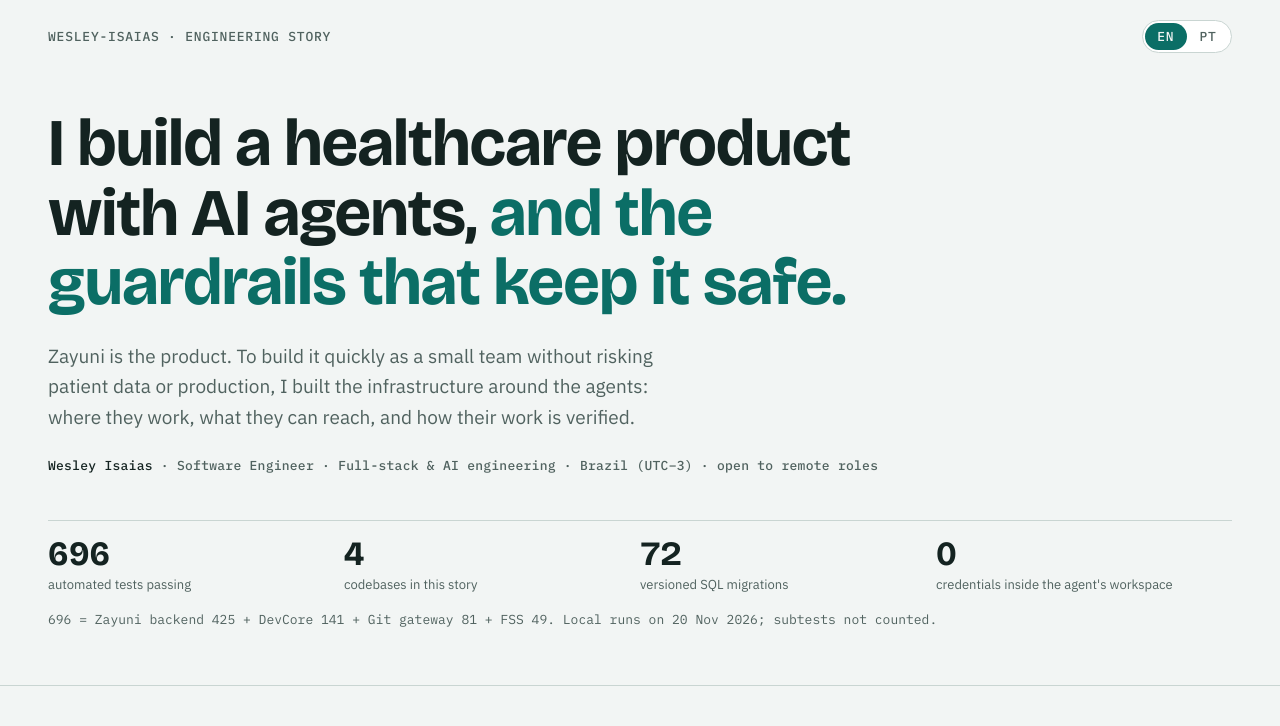
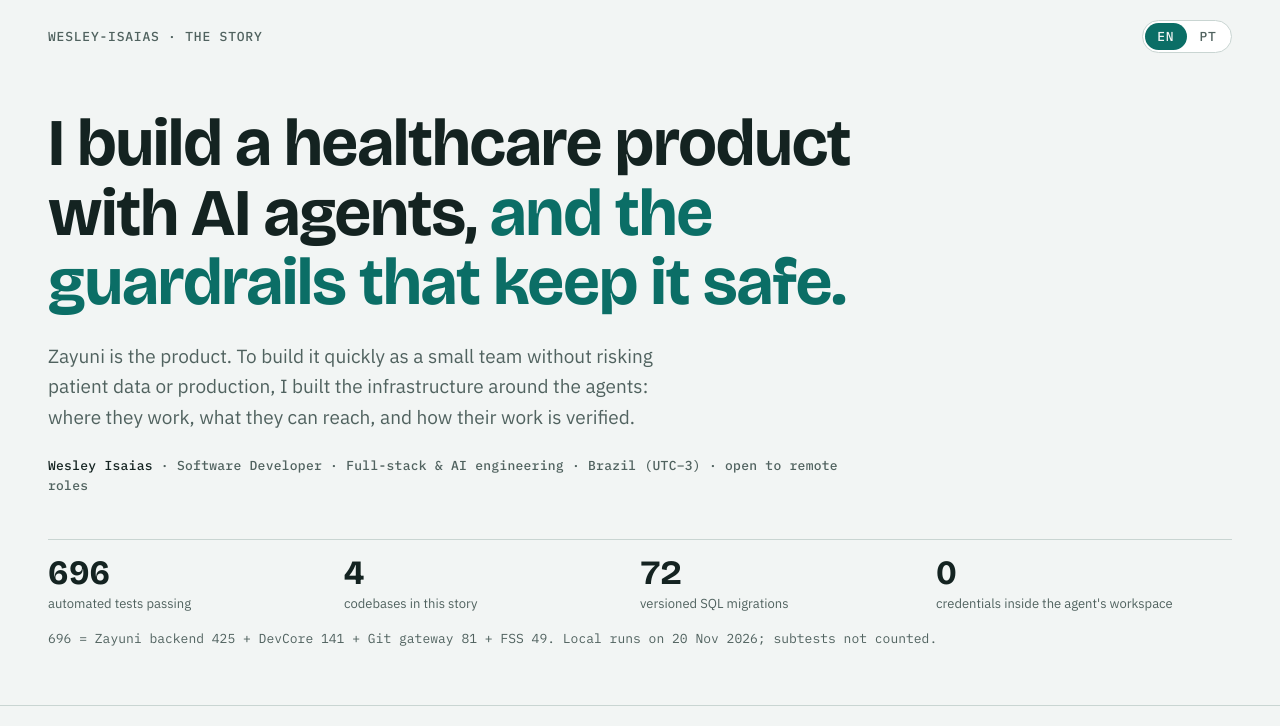
Before and after one commit to wesley-isaias/wesley-isaias, a plain HTML site: page docs/index.html in a window 1280 px wide. Shown: the top 726 px of the page. Drawn offline with nearby package versions, Linux system fonts and the light colour scheme.

Commit message:
docs: use Software Developer as the professional title
Keep 'AI engineering' and 'engineering decisions' as names of the field
and the activity; replace every 'Software Engineer' job title.

Co-Authored-By: Claude Opus 5.5 <noreply@anthropic.com>
Claude-Session: https://claude.ai/code/session_01XWfz2w6RE2H7VjE8PBn5fc

```diff
--- a/docs/index.html
+++ b/docs/index.html
@@ -3,9 +3,9 @@
 <head>
 <meta charset="utf-8">
 <meta name="viewport" content="width=device-width, initial-scale=1, viewport-fit=cover">
-<title>Wesley Isaias · Engineering Story</title>
+<title>Wesley Isaias · The Story</title>
 <meta name="claude:viewport-fit-sides" content="cover">
-<meta name="description" content="Wesley Isaias, software engineer: a healthcare SaaS, and the AI agent infrastructure that builds it safely.">
+<meta name="description" content="Wesley Isaias, software developer: a healthcare SaaS, and the AI agent infrastructure that builds it safely.">
 <link rel="preconnect" href="https://fonts.googleapis.com">
 <link rel="preconnect" href="https://fonts.gstatic.com" crossorigin>
 <link rel="stylesheet" href="https://fonts.googleapis.com/css2?family=Bricolage+Grotesque:opsz,wght@12..96,500;12..96,700&family=IBM+Plex+Mono:wght@400;500&family=IBM+Plex+Sans:wght@400;500;600&display=swap">
@@ -202,7 +202,7 @@ html[data-l="en"] .lang [data-set="en"], html[data-l="pt"] .lang [data-set="pt"]
 <header class="hero">
   <div class="wrap">
     <div class="topbar">
-      <span class="mark">wesley-isaias · <span class="en">engineering story</span><span class="pt">história de engenharia</span></span>
+      <span class="mark">wesley-isaias · <span class="en">the story</span><span class="pt">a história</span></span>
       <div class="lang" role="group" aria-label="Language">
         <button type="button" id="lang-en" data-set="en">EN</button>
         <button type="button" id="lang-pt" data-set="pt">PT</button>
@@ -217,7 +217,7 @@ html[data-l="en"] .lang [data-set="en"], html[data-l="pt"] .lang [data-set="pt"]
         <span class="en">Zayuni is the product. To build it quickly as a small team without risking patient data or production, I built the infrastructure around the agents: where they work, what they can reach, and how their work is verified.</span>
         <span class="pt">O Zayuni é o produto. Para desenvolvê-lo rápido, com equipe pequena, sem arriscar dados de pacientes nem a produção, construí a infraestrutura em volta dos agentes: onde trabalham, o que podem acessar e como o trabalho deles é verificado.</span>
       </p>
-      <p class="who"><strong>Wesley Isaias</strong> · <span class="en">Software Engineer · Full-stack & AI engineering · Brazil (UTC−3) · open to remote roles</span><span class="pt">Engenheiro de Software · Full-stack e engenharia de IA · Brasil (UTC−3) · aberto a vagas remotas</span></p>
+      <p class="who"><strong>Wesley Isaias</strong> · <span class="en">Software Developer · Full-stack & AI engineering · Brazil (UTC−3) · open to remote roles</span><span class="pt">Desenvolvedor de Software · Full-stack e engenharia de IA · Brasil (UTC−3) · aberto a vagas remotas</span></p>
     </div>
     <div class="ledger">
       <div><b>696</b><span class="en">automated tests passing</span><span class="pt">testes automatizados passando</span></div>
```
Also changed, not shown: 2 other files.
